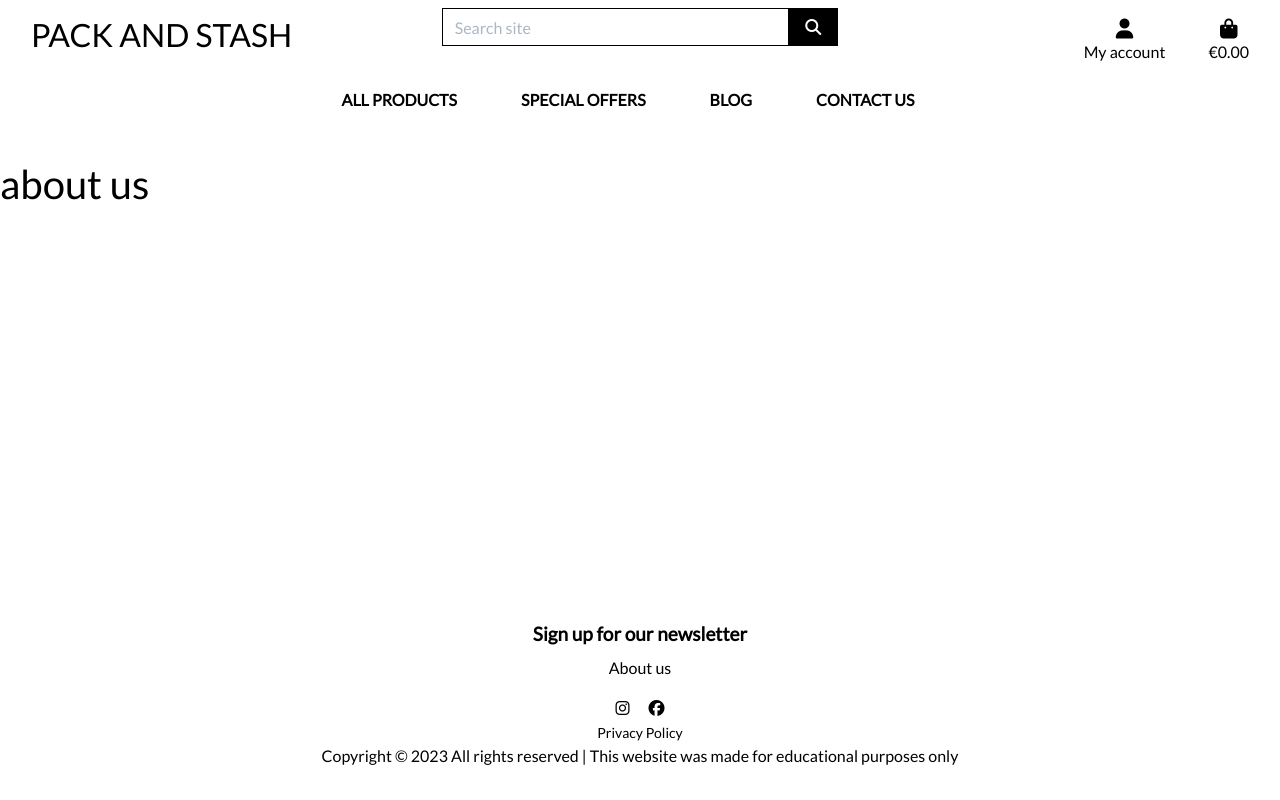
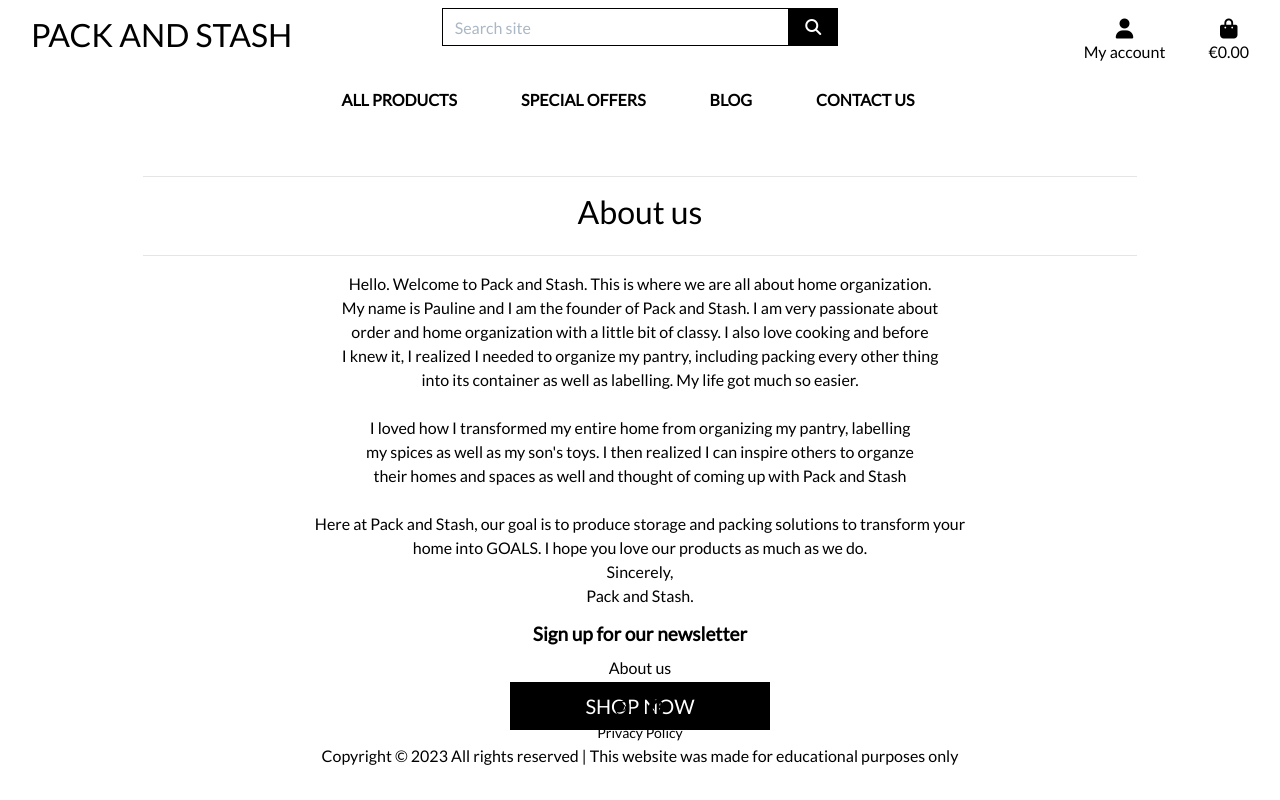
Before and after one commit to pauline-rugwevera/ecommerce-pp5, a Django app: page /about/ in a window 1280 px wide. Run offline with Django 3.2, Linux system fonts and the light colour scheme; some libraries are stand-ins or nearby versions.

Commit message:
Finish setting about us content

```diff
--- a/home/templates/about/aboutus.html
+++ b/home/templates/about/aboutus.html
@@ -5,15 +5,48 @@
 
 
 {% block page_header %}
-    <div class="container header-container">
-        <div class="row">
-            <div class="col"></div>
-        </div>
+<div class="container header-container">
+    <div class="row">
+        <div class="col"></div>
     </div>
+</div>
 {% endblock %}
 
 {% block content %}
- <h1>about us
 
- </h1>
+<div class="container h-100">
+    <div class="row h-100">
+        <div class="col-12 text-center">
+            <hr>
+            <h2 class="mb-4">About us</h2>
+            <hr>
+            <p class="justify-content-center">
+                Hello. Welcome to Pack and Stash. This is where we are all about home organization. <br>
+                My name is Pauline and I am the founder of Pack and Stash. I am very passionate about <br>
+                order and home organization with a little bit of classy. I also love cooking and before <br>
+                I knew it, I realized I needed to organize my pantry, including packing every other thing<br>
+                into its container as well as labelling. My life got much so easier. <br>
+                <br>
+
+                I loved how I transformed my entire home from organizing my pantry, labelling <br>
+                my spices as well as my son's toys. I then realized I can inspire others to organze <br>
+                their homes and spaces as well and thought of coming up with Pack and Stash <br>
+                <br>
+                Here at Pack and Stash, our goal is to produce storage and packing solutions to transform your <br>
+                home into GOALS. I hope you love our products as much as we do. <br>
+
+
+
+                Sincerely, <br>
+                <span>Pack and Stash</span>.
+            </p>
+        </div>
+        <div class="col-12 text-center">
+            <h4>
+                <a href="{% url 'products' %}" class="shop-now-button btn btn-lg rounded-0 text-uppercase">Shop
+                    Now</a>
+            </h4>
+        </div>
+    </div>
+</div>
 {% endblock %}
```
